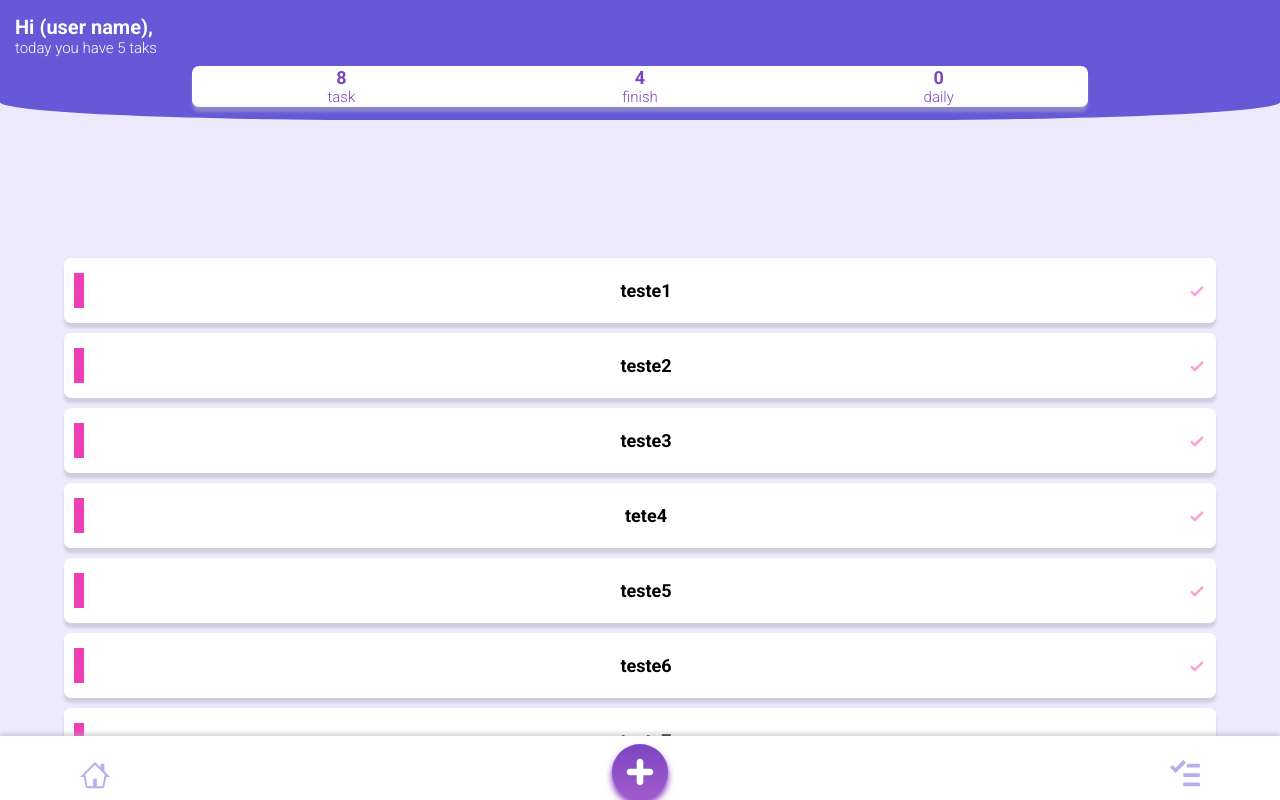
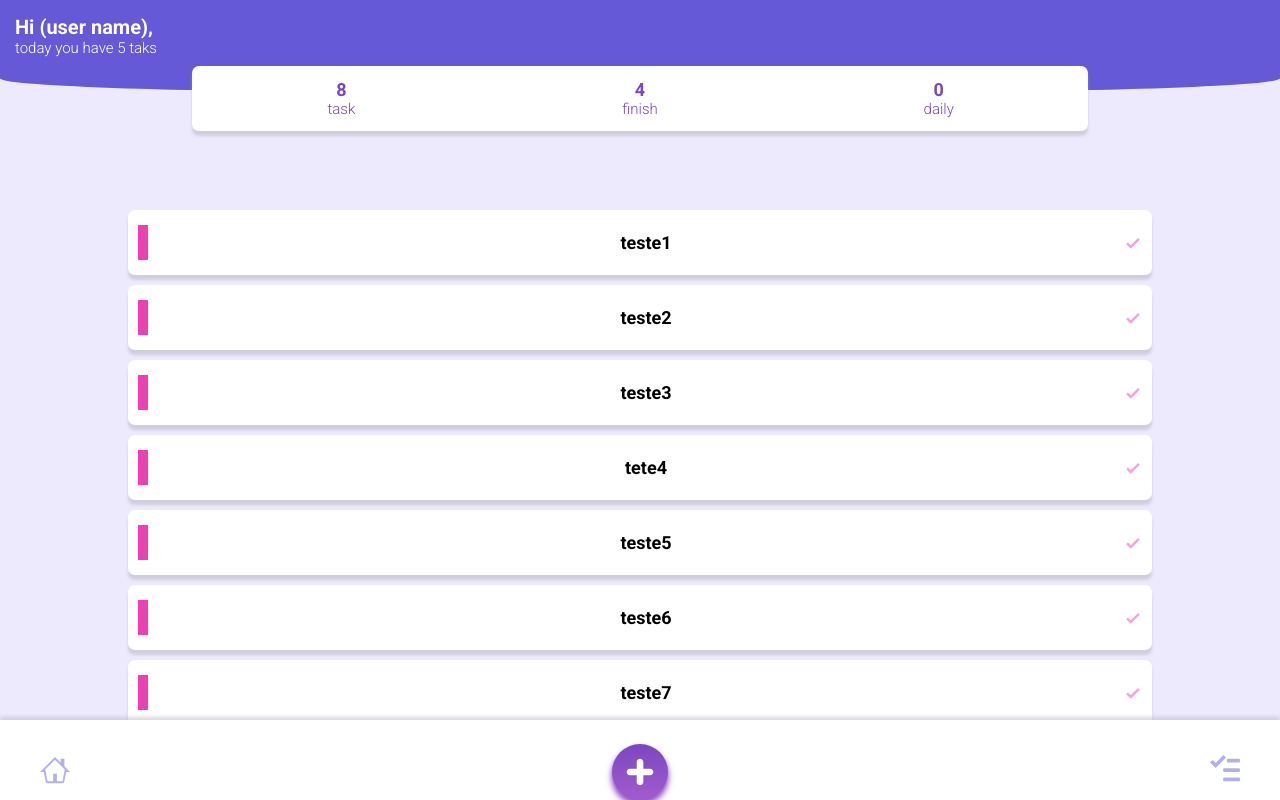
Before and after one commit to alexandreturial/MyNote, a React (Create React App) app: page / in a window 1280 px wide. Built offline with nearby package versions, Linux system fonts and the light colour scheme.

Commit message:
aeeeeeeeeee

```diff
--- a/src/Page/Home/styles.ts
+++ b/src/Page/Home/styles.ts
@@ -1,5 +1,5 @@
 import styled from 'styled-components';
 
 export const Container = styled.div`
-    margin-top: 10%;
+    margin-top: 40px;
 `;
--- a/src/components/Content/styles.ts
+++ b/src/components/Content/styles.ts
@@ -10,9 +10,10 @@ export const Container = styled.main`
 
     overflow-y: scroll;
 
-    ::-webkit-scrollbar{
+     ::-webkit-scrollbar{
         width: 10px;
     }
+
     ::-webkit-scrollbar-thumb{
         background-color: ${props => props.theme.colors.tertiary};
         border-radius: 10px;
--- a/src/components/CounterTask/styles.ts
+++ b/src/components/CounterTask/styles.ts
@@ -5,15 +5,17 @@ export const TaskCount = styled.div`
     width: 70%;
     height: 65px;
 
-    z-index:2;
     display:flex;
 
-    margin: -2% auto 1% auto;
+    margin: -5% auto 0% auto;
 
     background: ${props => props.theme.colors.white};
     border-radius: 7px;
     box-shadow: 0px 5px 3px  ${props => props.theme.colors.gray}7d;
 
+    @media(min-width: 700px){
+        margin: -2% auto 0% auto;
+  }
 
 `;
 
--- a/src/components/Footer/styles.ts
+++ b/src/components/Footer/styles.ts
@@ -1,9 +1,12 @@
 import styled from 'styled-components';
 
 export const Container = styled.footer`
+
     grid-area: FT;
     width: 100%;
     height: 100%;
+
+
 
     display:flex;
     align-items: end;
@@ -18,7 +21,8 @@ export const  ItemNavegation = styled.div`
     align-items:center;
     justify-content: center;
 
-    padding: 10px 80px;
+    padding: 15px 40px;
+
     color: ${props => props.theme.colors.blue}7d;
     font: 900 30px Roboto;
 
--- a/src/components/Header/styles.ts
+++ b/src/components/Header/styles.ts
@@ -8,19 +8,17 @@ export const Container = styled.header`
     display:flex;
     flex-direction:column;
 
-    background: ${props => props.theme.colors.blue};
-    border-radius: 0 0 30% 30%/ 0 0 15% 15%;
+
 
 `;
 export const Section = styled.section`
-    position: relative;
-
     display: flex;
     flex-direction: column;
     align-items: start;
 
     padding: 15px 15px 35px 15px;
-
+    background: ${props => props.theme.colors.blue};
+    border-radius: 0 0 30% 30%/ 0 0 15% 15%;
 `;
 
 
--- a/src/components/Layout/styles.ts
+++ b/src/components/Layout/styles.ts
@@ -1,23 +1,23 @@
 import styled from 'styled-components';
 
 export const Container = styled.div`
+  height: 100vh;
+  width: 100vw;
+
   display: grid;
 
-
-  grid-template-rows: 15vh 77vh 8vh;
+  grid-template-rows: 22vh 68vh 10vh;
 
   grid-template-areas:
     'MH'
     'CT'
     'FT';
 
-  height: 100vh;
-  min-width: 315px;
 
-  @media(max-width: 600px){
-    min-width: 440px;
-    min-height: 565px;
-    grid-template-rows: 15vh 77vh 8vh;
+  @media(min-width: 700px){
+    height: 100vh;
+    width: 100vw;
+    grid-template-rows: 20vh 70vh 10vh;
 
     grid-template-areas:
     'MH'
--- a/src/components/Modal/styles.ts
+++ b/src/components/Modal/styles.ts
@@ -1,7 +1,7 @@
 import styled from 'styled-components';
 
 export const Container = styled.div`
-    width: 100%;
+    width: 100vw;
     height: 100vh;
 
     position: absolute;
--- a/src/components/TaskCard/styles.ts
+++ b/src/components/TaskCard/styles.ts
@@ -1,7 +1,7 @@
 import styled from 'styled-components';
 
 export const Container = styled.div`
-    width: 90%;
+    width: 80%;
     margin: 10px auto;
 
     background: ${props => props.theme.colors.white};
--- a/src/styles/global.ts
+++ b/src/styles/global.ts
@@ -9,7 +9,7 @@ export default createGlobalStyle `
     }
 
     html, body, #root{
-        height: 100%;
+
         font-family: Roboto;
         background: ${props => props.theme.colors.primary};
     }
```
Also changed, not shown: 1 other file (tests, documents, lock files or other folders).
